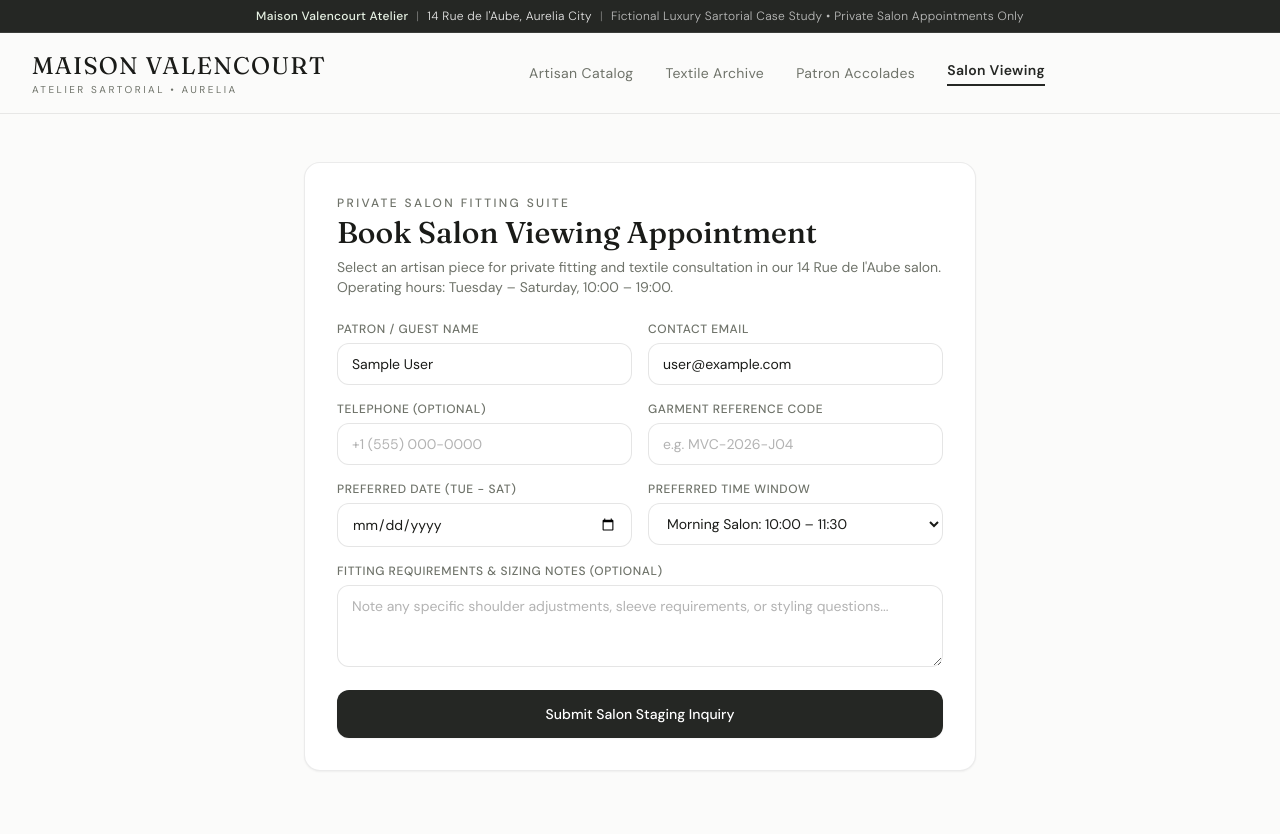
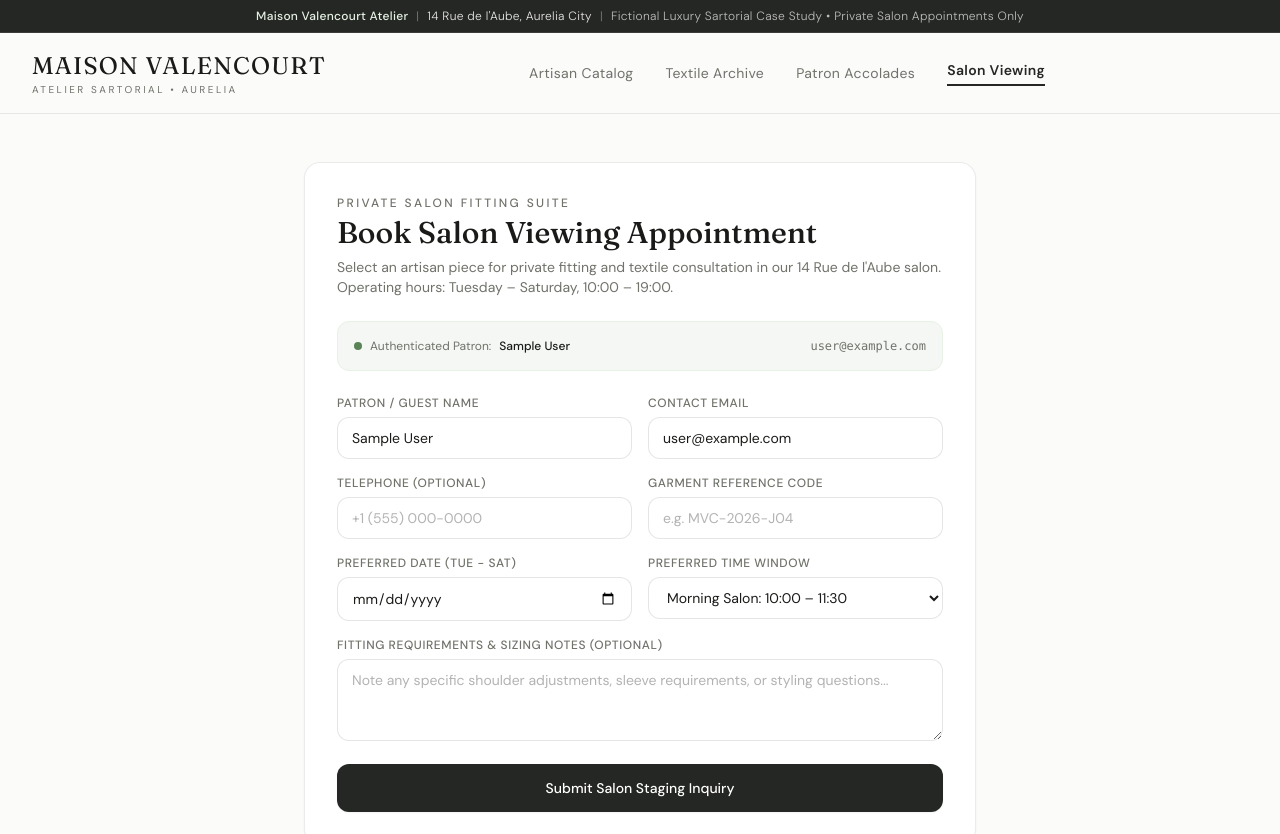
Before and after one commit to gtkrshnapublicarchive/maison-valencourt-custom-fashion-catalog, a Next.js app: page /viewing-inquiry in a window 1280 px wide. Shown: the top 834 px of the page. Built offline with nearby package versions, Linux system fonts and the light colour scheme; no server answers; sample sign-in values are in the browser's storage.

Commit message:
feat: enforce patron authentication gate on viewing inquiry page and form

```diff
--- a/src/app/viewing-inquiry/page.tsx
+++ b/src/app/viewing-inquiry/page.tsx
@@ -1,16 +1,46 @@
 import React, { Suspense } from 'react';
+import { getServerSession } from 'next-auth';
+import { redirect } from 'next/navigation';
+import { authOptions } from '@/features/auth/actions/auth_options';
 import { ViewingInquiryForm } from '@/features/inquiries/components/viewing_inquiry_form';
+
+export const dynamic = 'force-dynamic';
 
 export const metadata = {
   title: 'Book Salon Viewing | Maison Valencourt Atelier',
   description: 'Request a private salon viewing and fitting appointment at 14 Rue de l’Aube, Aurelia City.',
 };
 
-export default function ViewingInquiryPage() {
+interface ViewingInquiryPageProps {
+  searchParams: Promise<{
+    pieceCode?: string;
+    title?: string;
+  }>;
+}
+
+export default async function ViewingInquiryPage({ searchParams }: ViewingInquiryPageProps) {
+  const resolvedParams = await searchParams;
+  const session = await getServerSession(authOptions);
+
+  if (!session?.user) {
+    let callbackUrl = '/viewing-inquiry';
+    const params = new URLSearchParams();
+    if (resolvedParams.pieceCode) params.set('pieceCode', resolvedParams.pieceCode);
+    if (resolvedParams.title) params.set('title', resolvedParams.title);
+    const qs = params.toString();
+    if (qs) {
+      callbackUrl += `?${qs}`;
+    }
+    redirect(`/patron/login?callbackUrl=${encodeURIComponent(callbackUrl)}`);
+  }
+
   return (
     <div className="max-w-7xl mx-auto px-4 sm:px-6 lg:px-8 py-12">
       <Suspense fallback={<div className="text-xs text-editorial-muted text-center">Loading booking portal...</div>}>
-        <ViewingInquiryForm />
+        <ViewingInquiryForm
+          initialPatronName={session.user.name || ''}
+          initialPatronEmail={session.user.email || ''}
+        />
       </Suspense>
     </div>
   );
--- a/src/features/inquiries/components/viewing_inquiry_form.tsx
+++ b/src/features/inquiries/components/viewing_inquiry_form.tsx
@@ -3,21 +3,33 @@
 import React, { useState } from 'react';
 import { useSession } from 'next-auth/react';
 import { useSearchParams } from 'next/navigation';
+import Link from 'next/link';
 import { Input } from '@/core/ui/input';
 import { Button } from '@/core/ui/button';
 import { Card } from '@/core/ui/card';
 import { submitInquiryAction } from '@/features/inquiries/actions/submit_inquiry.action';
 import { InquirySuccessDialog } from '@/features/inquiries/components/inquiry_success_dialog';
 
-export function ViewingInquiryForm() {
-  const { data: session } = useSession();
+export interface ViewingInquiryFormProps {
+  initialPatronName?: string;
+  initialPatronEmail?: string;
+}
+
+export function ViewingInquiryForm({
+  initialPatronName = '',
+  initialPatronEmail = '',
+}: ViewingInquiryFormProps) {
+  const { data: session, status } = useSession();
   const searchParams = useSearchParams();
 
   const queryPieceCode = searchParams.get('pieceCode') || '';
   const queryTitle = searchParams.get('title') || '';
 
-  const [guestName, setGuestName] = useState(session?.user?.name || '');
-  const [guestEmail, setGuestEmail] = useState(session?.user?.email || '');
+  const activePatronName = session?.user?.name || initialPatronName;
+  const activePatronEmail = session?.user?.email || initialPatronEmail;
+
+  const [guestName, setGuestName] = useState(activePatronName);
+  const [guestEmail, setGuestEmail] = useState(activePatronEmail);
   const [guestPhone, setGuestPhone] = useState('');
   const [preferredDate, setPreferredDate] = useState('');
   const [preferredTimeSlot, setPreferredTimeSlot] = useState('11:00 - 12:30');
@@ -34,8 +46,8 @@ export function ViewingInquiryForm() {
     setIsLoading(true);
 
     const res = await submitInquiryAction({
-      guestName,
-      guestEmail,
+      guestName: guestName || activePatronName,
+      guestEmail: guestEmail || activePatronEmail,
       guestPhone,
       preferredDate,
       preferredTimeSlot,
@@ -52,6 +64,37 @@ export function ViewingInquiryForm() {
     }
   };
 
+  if (status === 'unauthenticated' && !activePatronEmail) {
+    const callbackUrl = `/viewing-inquiry${queryPieceCode ? `?pieceCode=${queryPieceCode}&title=${encodeURIComponent(queryTitle)}` : ''}`;
+    return (
+      <Card className="p-8 max-w-xl w-full mx-auto shadow-sm text-center space-y-4">
+        <span className="text-xs uppercase font-medium tracking-[0.2em] text-editorial-muted block">
+          Patron Authentication Required
+        </span>
+        <h2 className="font-editorial text-2xl font-medium text-editorial-text">
+          Exclusive Salon Appointments
+        </h2>
+        <p className="text-sm text-editorial-muted leading-relaxed">
+          Private viewing appointments and fitting suite reservations at 14 Rue de l&apos;Aube are reserved exclusively for authenticated patrons.
+        </p>
+        <div className="pt-2 flex flex-col sm:flex-row justify-center gap-3">
+          <Link
+            href={`/patron/login?callbackUrl=${encodeURIComponent(callbackUrl)}`}
+            className="inline-flex items-center justify-center font-medium bg-obsidian text-white h-11 px-6 rounded-xl hover:bg-obsidian-hover transition-colors text-sm"
+          >
+            Sign In as Patron
+          </Link>
+          <Link
+            href={`/patron/register?callbackUrl=${encodeURIComponent(callbackUrl)}`}
+            className="inline-flex items-center justify-center font-medium border border-black/10 bg-white text-editorial-text h-11 px-6 rounded-xl hover:bg-black/5 transition-colors text-sm"
+          >
+            Register as Patron
+          </Link>
+        </div>
+      </Card>
+    );
+  }
+
   return (
     <>
       <Card className="p-8 max-w-2xl w-full mx-auto shadow-sm">
@@ -66,6 +109,15 @@ export function ViewingInquiryForm() {
             Select an artisan piece for private fitting and textile consultation in our 14 Rue de l&apos;Aube salon.
             Operating hours: Tuesday &ndash; Saturday, 10:00 &ndash; 19:00.
           </p>
+        </div>
+
+        <div className="mb-6 p-4 rounded-xl bg-sage-50 border border-sage-200 flex flex-col sm:flex-row sm:items-center justify-between gap-2 text-xs">
+          <div className="flex items-center gap-2">
+            <span className="w-2 h-2 rounded-full bg-sage-600"></span>
+            <span className="text-editorial-muted">Authenticated Patron:</span>
+            <span className="font-medium text-editorial-text">{guestName || activePatronName || 'Registered Patron'}</span>
+          </div>
+          <span className="text-editorial-muted font-mono">{guestEmail || activePatronEmail}</span>
         </div>
 
         {error && (
```
